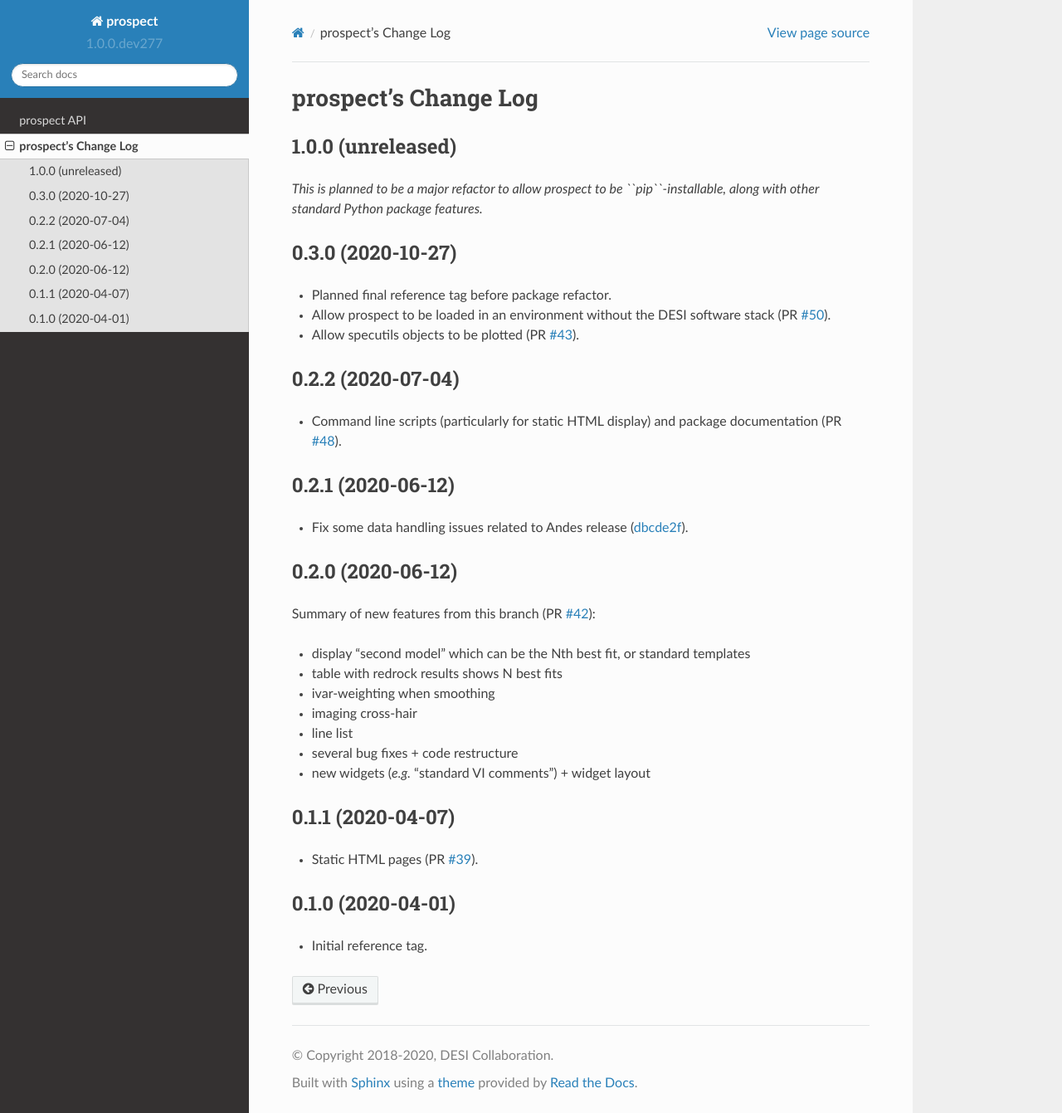
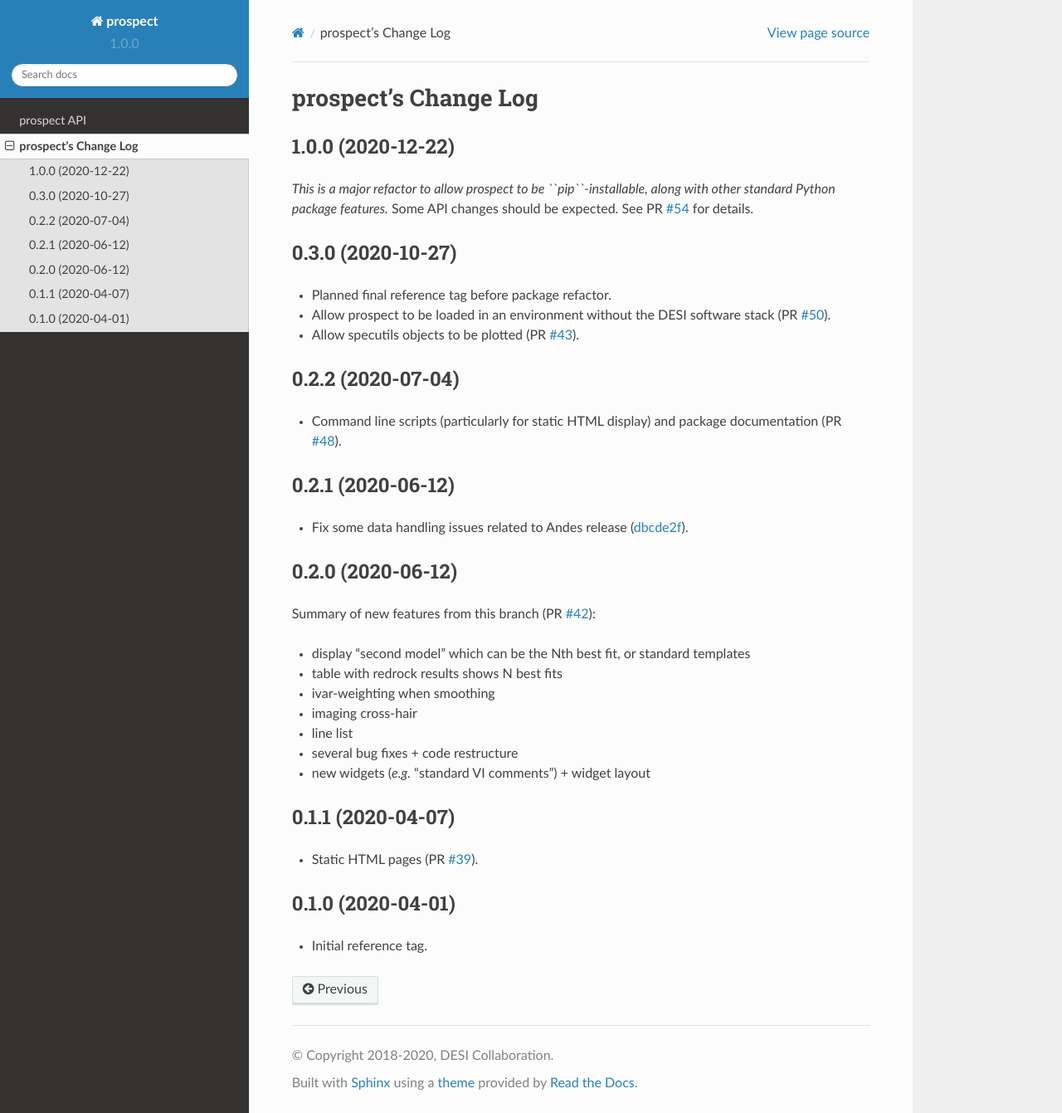
Before and after one commit to desihub/prospect, a Sphinx documentation site: the page built from doc/changes.rst, in a window 1280 px wide and 1341 px high. Shown: the whole window at 83% size. Built offline with Sphinx 7.4.7 and the Read the Docs theme 2.0.0, drawn with Linux system fonts in a browser that asks for light colours.

Commit message:
preparing for next tag

```diff
--- a/doc/changes.rst
+++ b/doc/changes.rst
@@ -2,11 +2,14 @@
 prospect's Change Log
 =====================
 
-1.0.0 (unreleased)
+1.0.0 (2020-12-22)
 ------------------
 
-*This is planned to be a major refactor to allow prospect to be ``pip``-installable,
-along with other standard Python package features.*
+*This is a major refactor to allow prospect to be ``pip``-installable,
+along with other standard Python package features.*  Some API changes should
+be expected.  See PR `#54`_ for details.
+
+.. _`#54`: https://github.com/desihub/prospect/pull/54
 
 0.3.0 (2020-10-27)
 ------------------
--- a/py/prospect/_version.py
+++ b/py/prospect/_version.py
@@ -1 +1 @@
-__version__ = '1.0.0.dev277'
+__version__ = '1.0.0'
```
